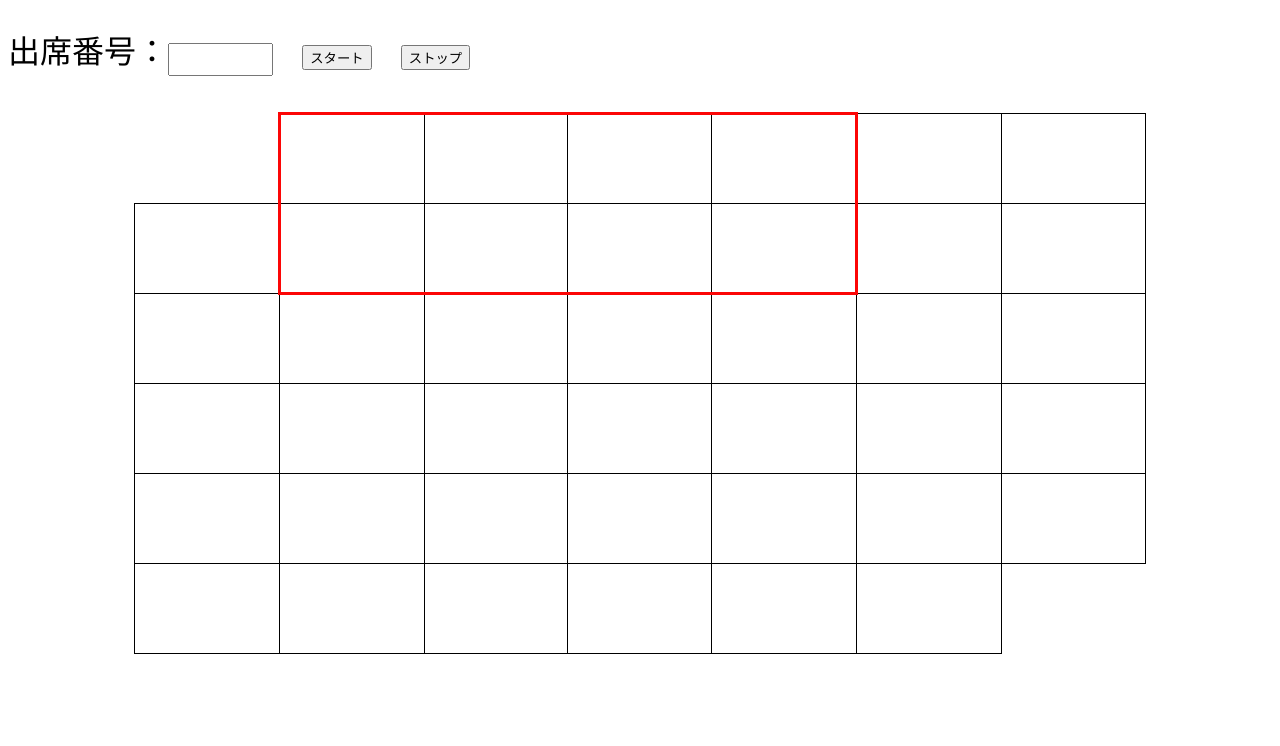
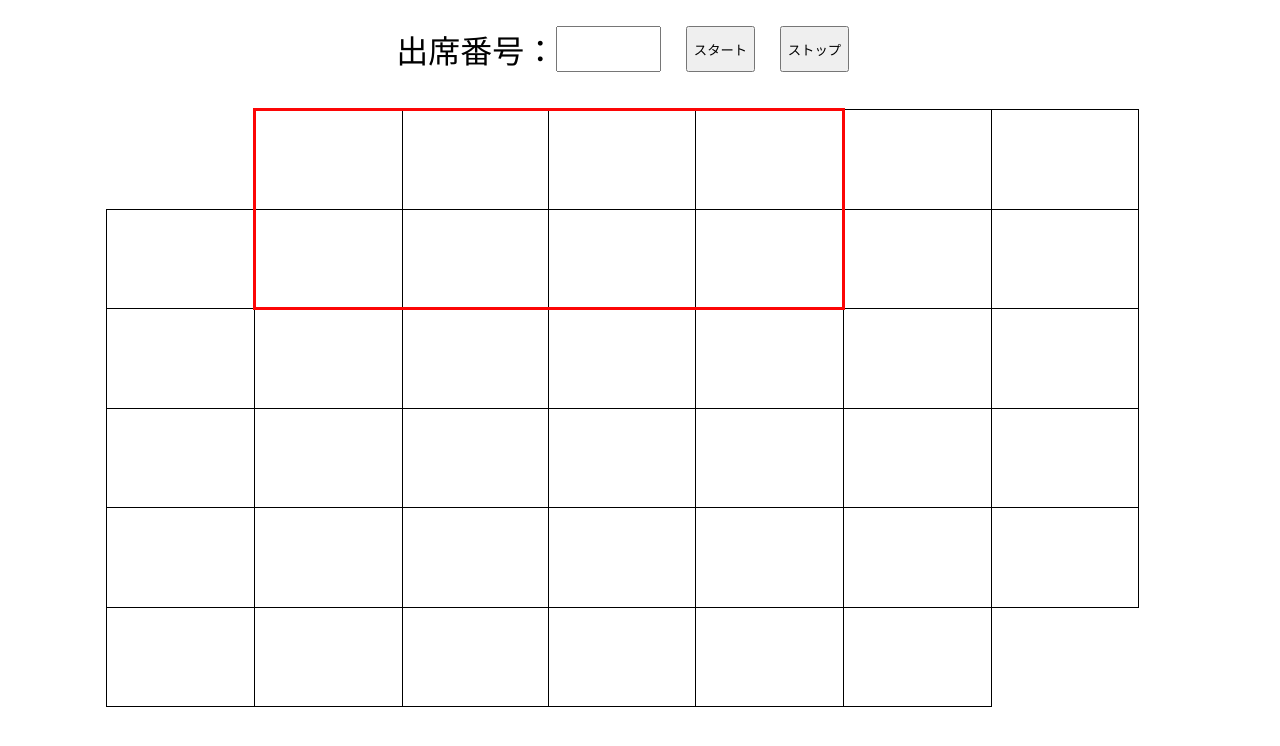
Before and after one commit to sflied/sekigae2, a plain HTML site: page index.html in a window 1280 px wide. Drawn offline with Linux system fonts and the light colour scheme.

Commit message:
Update style.css

```diff
--- a/style.css
+++ b/style.css
@@ -1,21 +1,27 @@
-html {
-  height: 100%;
-  width: 100%;
+html,body {
+  height: 98%;
+  width: 98%;
+}
+.div-cl {
+  display: flex;
+  justify-content: center;
 }
 table.size {
   font-size: 300%;
   /*width: 630px;
   height: 540px;*/
-  width: 80%;
-  height: 80%;
+  width: 84%;
+  height: 78%;
   table-layout: fixed;
   margin: auto;
 }
 .td-all {
-  width: 90px;
+  width: 12%;
+  /*width: 100%;*/
 }
 .tr-all {
-  height: 90px;
+  height: 13%;
+  /*height: 100%;*/
 }
 table {
   border-collapse: collapse;
```
